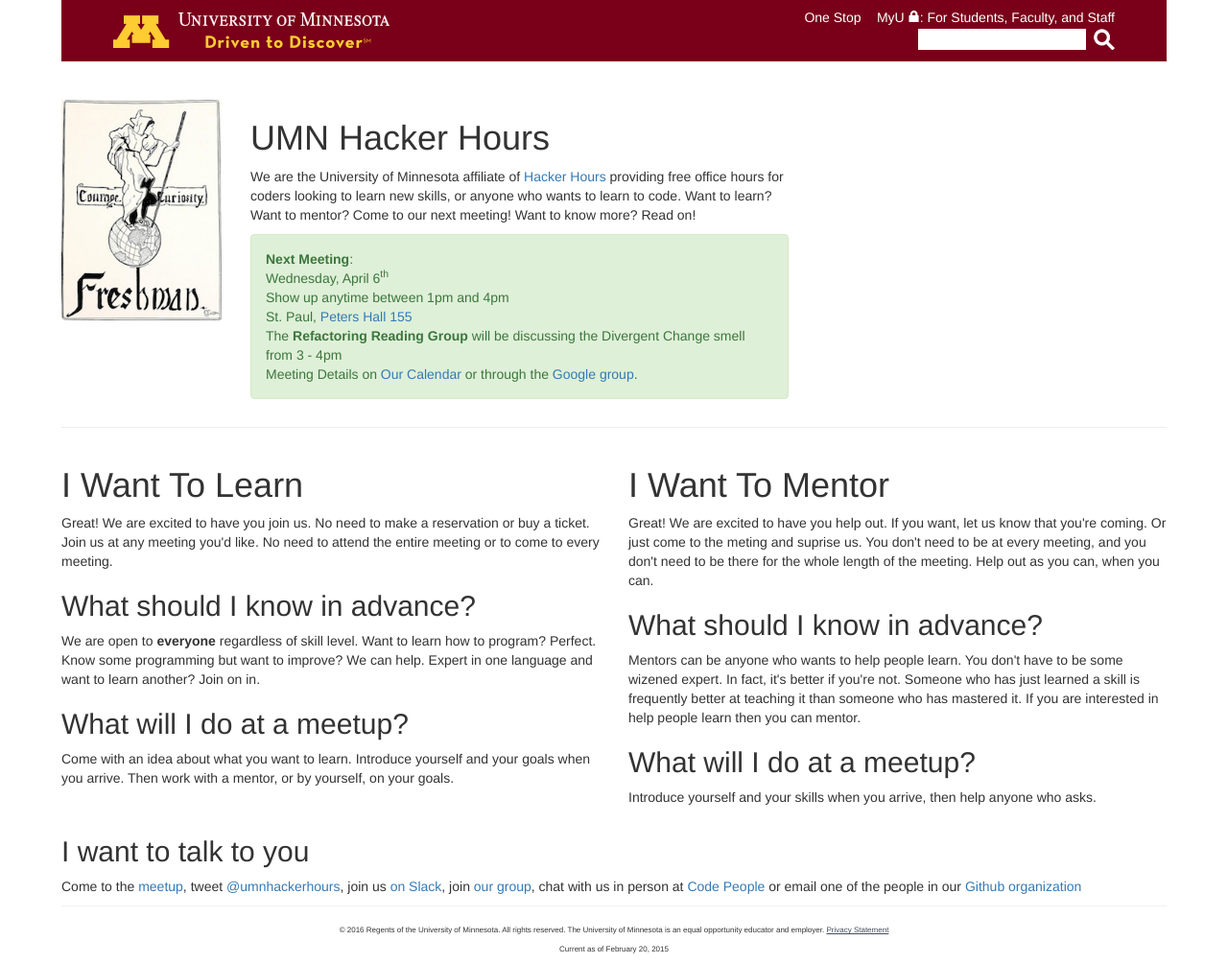
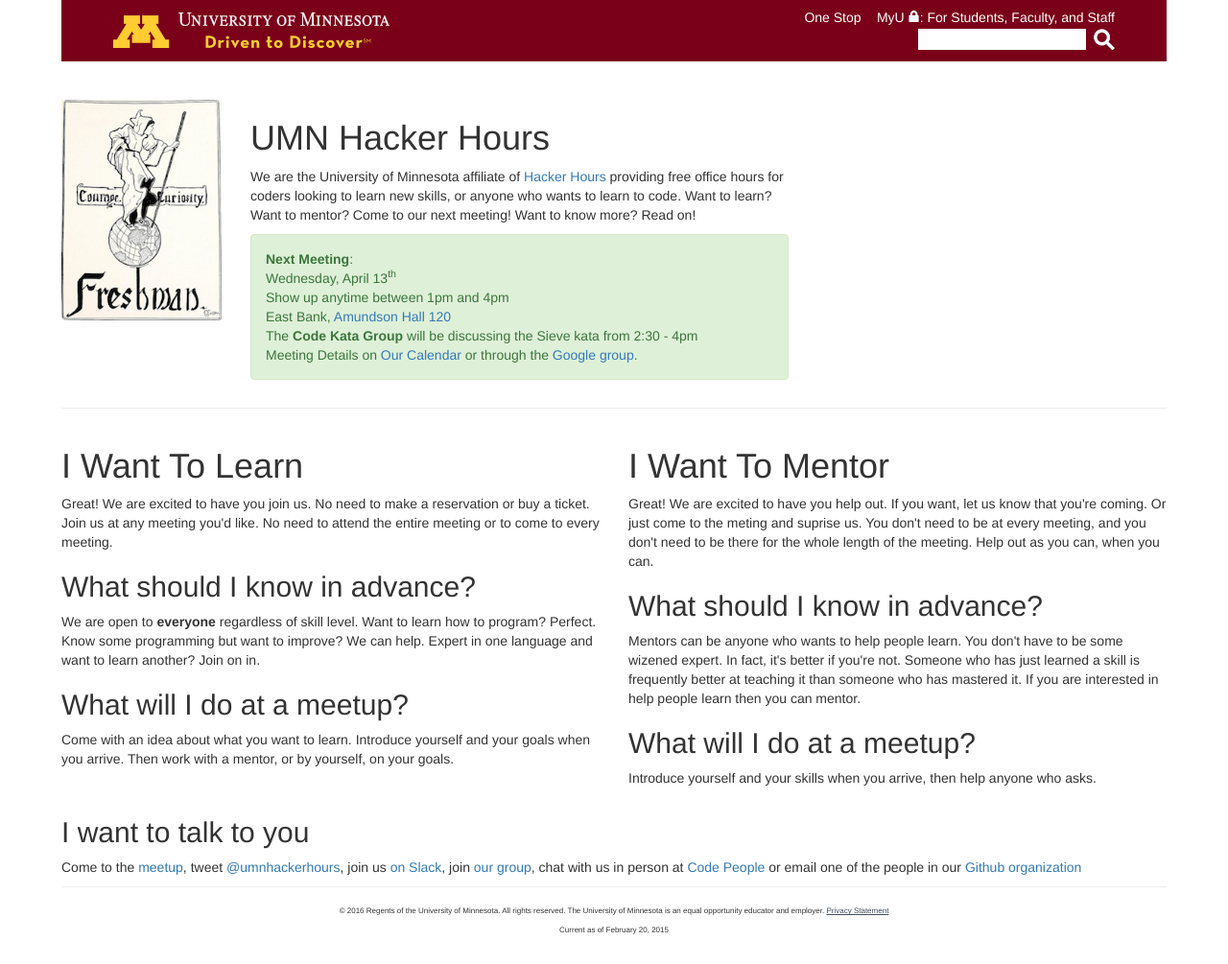
Before and after one commit to umnhackerhours/umnhackerhours.github.io, a Jekyll site: the page built from index.markdown, in a window 1280 px wide. Shown: the whole page at 96% size. Built offline with Jekyll 4.4.1, drawn with Linux system fonts in a browser that asks for light colours.

Commit message:
April 13

```diff
--- a/index.markdown
+++ b/index.markdown
@@ -13,7 +13,7 @@ description: Home
       <div class="alert alert-success" role="alert">
         <a class="anchor" id="next_meeting"></a>
         <strong>Next Meeting</strong>:<br />
-        Wednesday, April 6<sup>th</sup><br />
+        Wednesday, April 13<sup>th</sup><br />
         Show up anytime between 1pm and 4pm<br />
         <!-- East Bank, <a href="http://campusmaps.umn.edu/amundson-hall">Amundson Hall 120</a><br /> -->
         <!-- West Bank, <a href="http://campusmaps.umn.edu/blegen-hall">Blegen Hall 317</a><br /> -->
@@ -21,8 +21,8 @@ description: Home
         <!-- The <strong>Code Kata Group</strong> will be discussing the <a href="https://github.com/exercism/x-common/blob/master/bob.md">Bob kata</a> from 2:30 - 4pm<br /> -->
         <!-- The <strong>Refactoring Reading Group</strong> will be discussing the <a href="https://refactoring.guru/smells/long-method">Long Method Smell</a> from 3 - 4pm<br /> -->
 
-        St. Paul, <a href="http://campusmaps.umn.edu/peters-hall">Peters Hall 155</a><br />
-        The <strong>Refactoring Reading Group</strong> will be discussing the Divergent Change smell from 3 - 4pm<br />
+        East Bank, <a href="http://campusmaps.umn.edu/amundson-hall">Amundson Hall 120</a><br />
+        The <strong>Code Kata Group</strong> will be discussing the Sieve kata from 2:30 - 4pm<br />
         Meeting Details on <a href="https://www.google.com/calendar/embed?src=umn.edu_ii9odmho4m63bsq19879mu0iis%40group.calendar.google.com&ctz=America/Chicago">Our Calendar</a> or through the <a href='https://groups.google.com/a/umn.edu/d/hackerhours'>Google group</a>.
       </div>
     </div>
```
